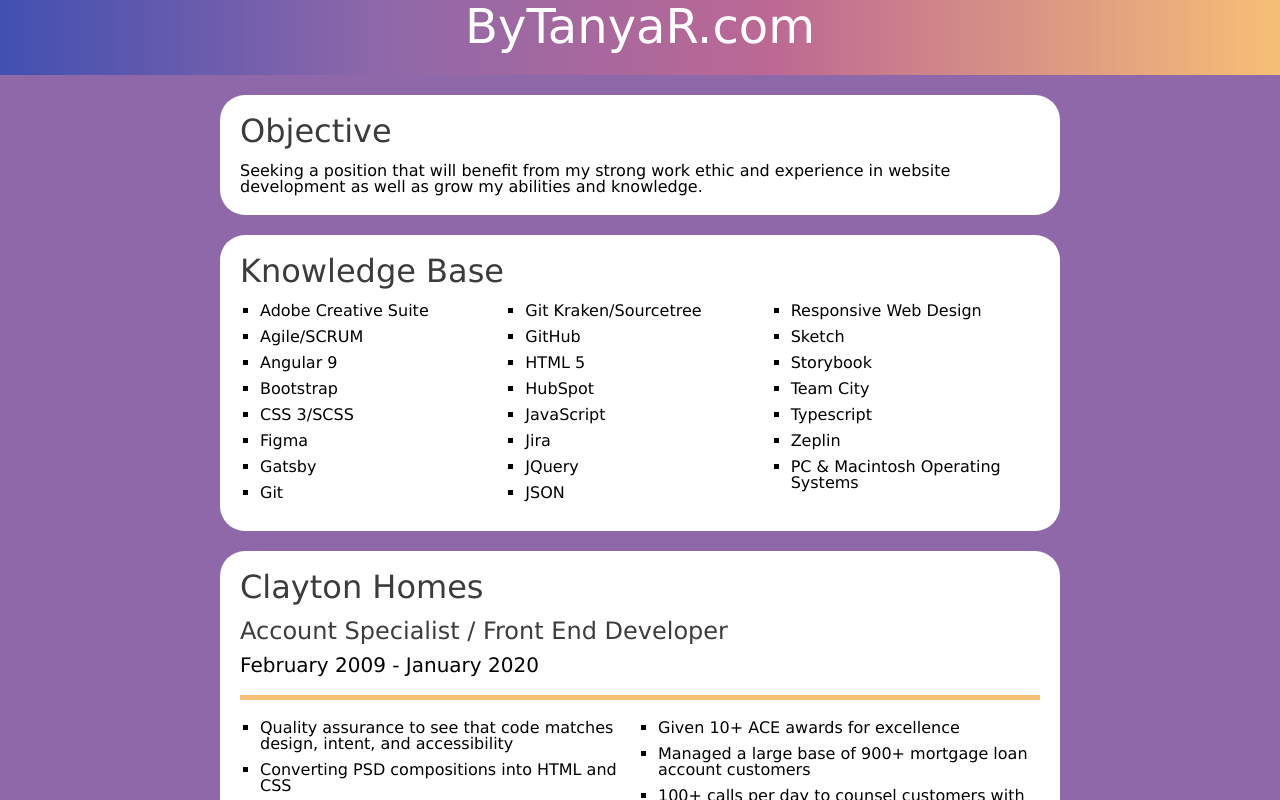
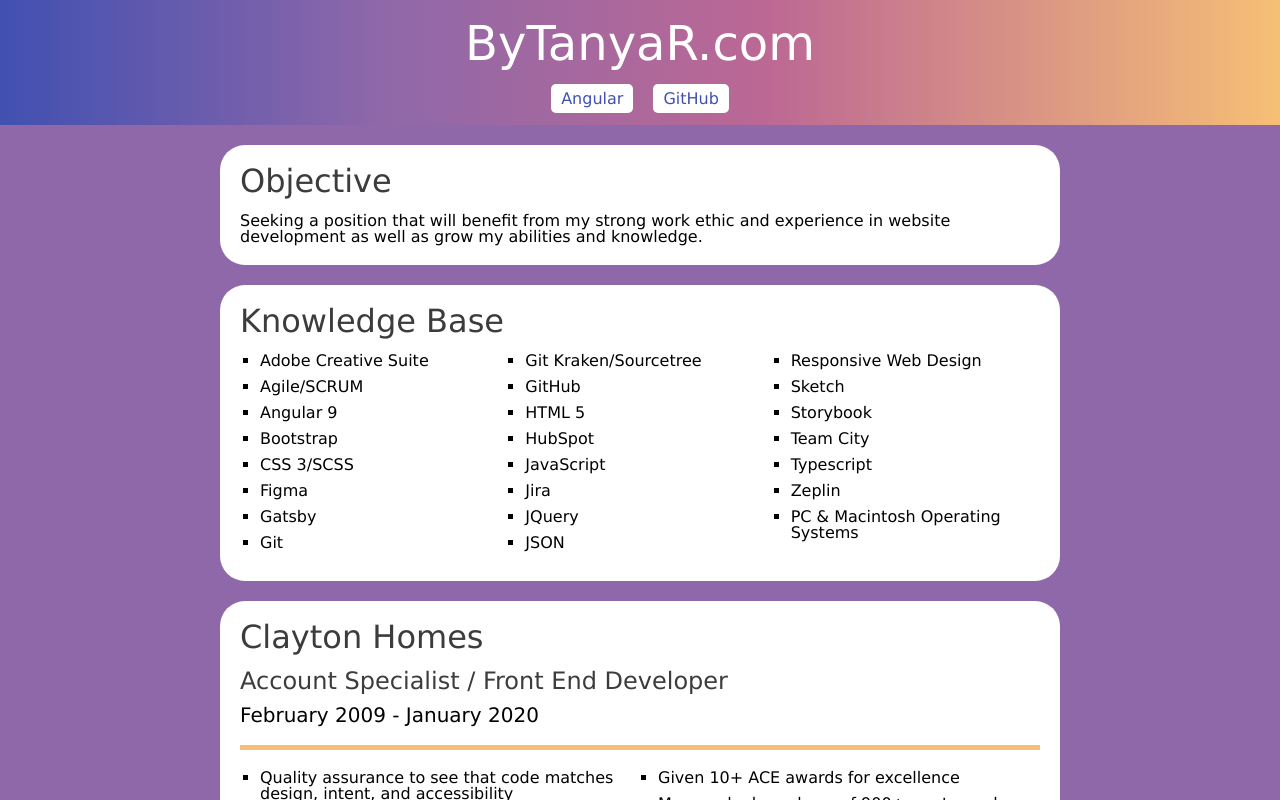
Before and after one commit to bytanyar/React-2022, a React app: page / in a window 1280 px wide. Shown: the top 800 px of the page. Built offline with nearby package versions, Linux system fonts and the light colour scheme.

Commit message:
external links

```diff
--- a/src/App.js
+++ b/src/App.js
@@ -18,6 +18,10 @@
       <div className='header-container'>
         <h1>ByTanyaR.com</h1>
         {/* <Navbar /> */}
+        <div className='externals'>
+          <a className='angular' href="https://bytanyar.com">Angular</a>
+          <a className='git' target="_blank" href="https://github.com/bytanyar/resume-2022">GitHub</a>
+        </div>
       </div>
 
       <Home />
--- a/src/styles/app.css
+++ b/src/styles/app.css
@@ -8,8 +8,17 @@
   background: #8f68a9;
   background: linear-gradient(90deg, #4150b1 0%, #8f68a9 30%, #bc6894 60%, #f6bf75 100%);
   display: flex;
+  flex-direction: column;
   justify-content: center;
-  min-height: 75px;
+  min-height: 125px;
+}
+.externals a {
+  background-color: #fff;
+  border-radius: 5px;
+  color: #4150b1;
+  margin: 10px;
+  padding: 5px 10px;
+  text-decoration: none;
 }
 h1 {
   color: #fff;
```
